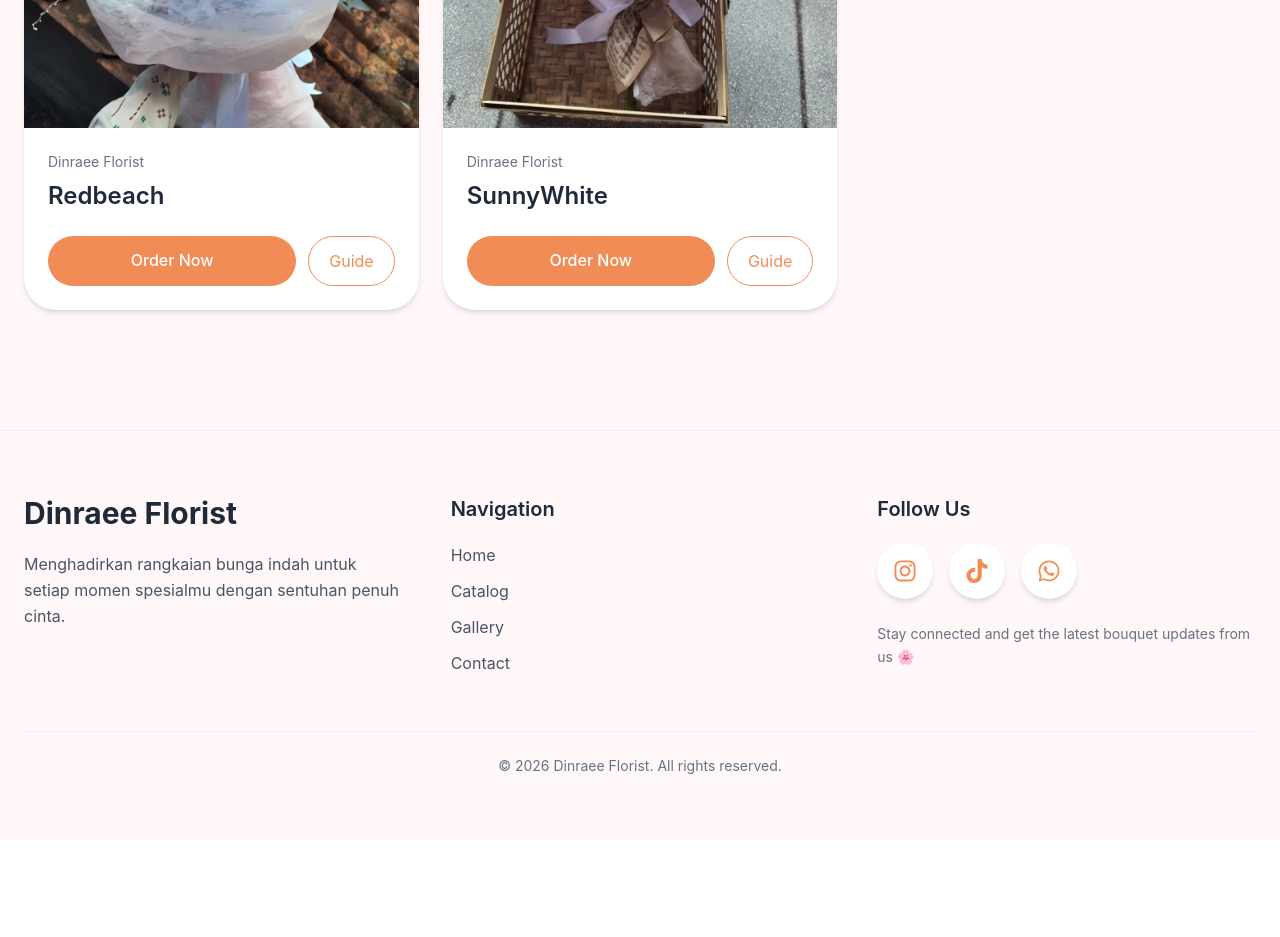
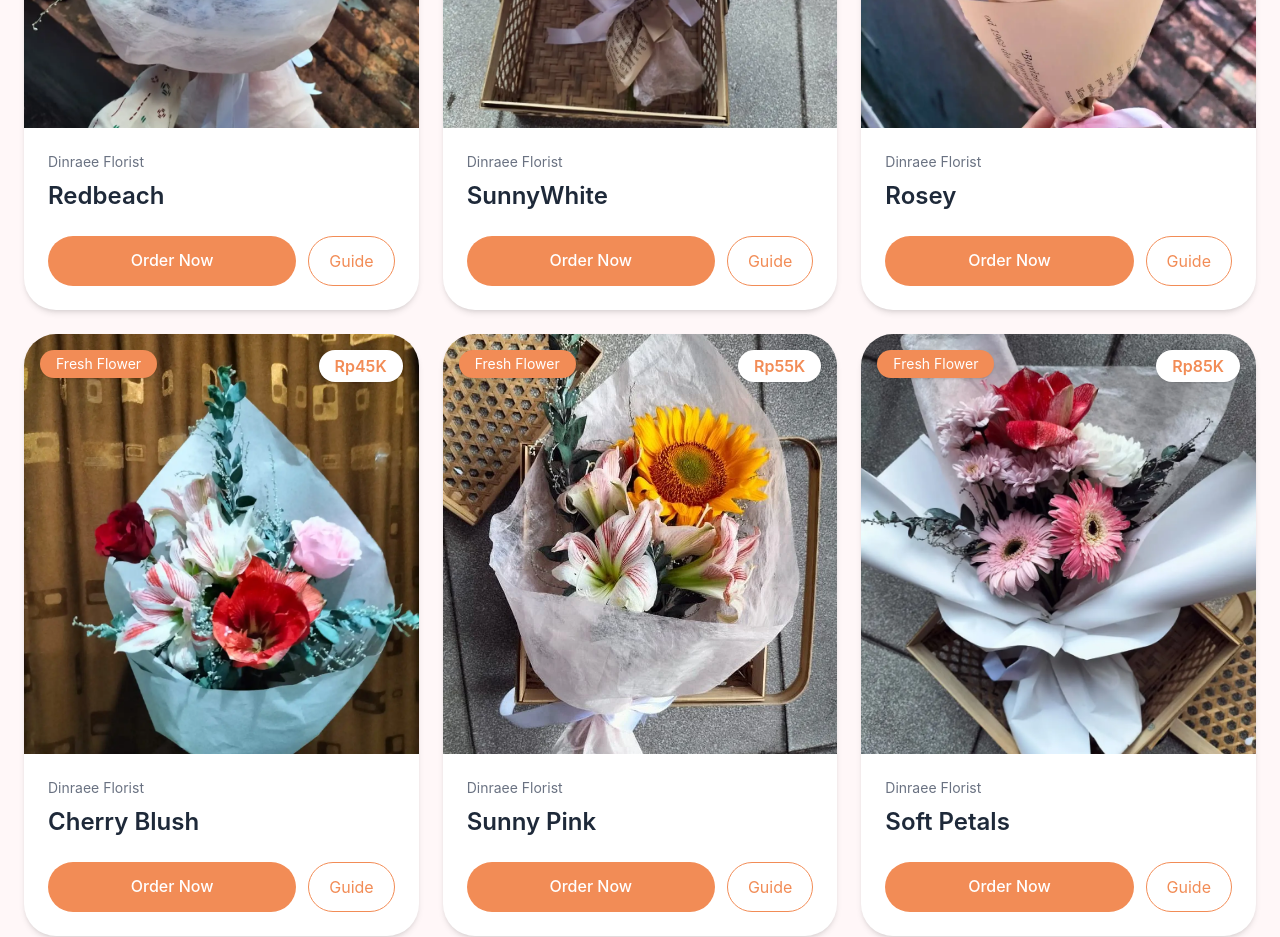
Before and after one commit to udintofa/dinraee, a React (Vite) app: page /katalog in a window 1280 px wide. Shown: the part 1860-2797 px from the top of the page. Before the commit the page ends 2700 px from the top, so only its background shows below. Built offline with nearby package versions, Linux system fonts and the light colour scheme; the HTML template or start-up script is replaced by a standard one.

Commit message:
menambah katalog

```diff
--- a/src/pages/Katalog.jsx
+++ b/src/pages/Katalog.jsx
@@ -34,57 +34,85 @@ export default function Katalog() {
       id: 1,
       title: "Blueshy",
       category: "Fresh Flower",
-      price: 55,
+      price: 70,
       image: "/images/Blueshy.webp",
     },
     {
       id: 2,
       title: "Squeezy",
       category: "Fresh Flower",
-      price: 65,
+      price: 50,
       image: "/images/Squeezy.webp",
     },
     {
       id: 3,
       title: "Geby",
       category: "Fresh Flower",
-      price: 50,
+      price: 10,
       image: "/images/Geby.webp",
     },
     {
       id: 4,
       title: "Gerbi",
       category: "Fresh Flower",
-      price: 45,
+      price: 12,
       image: "/images/Gerbi.webp",
     },
     {
       id: 5,
       title: "Pinki",
       category: "Fresh Flower",
-      price: 70,
+      price: 45,
       image: "/images/Pinki.webp",
     },
     {
       id: 6,
       title: "Pinkyboe",
       category: "Fresh Flower",
-      price: 60,
+      price: 80,
       image: "/images/Pinkyboe.webp",
     },
     {
       id: 7,
       title: "Redbeach",
       category: "Fresh Flower",
-      price: 75,
+      price: 85,
       image: "/images/Redbeach.webp",
     },
     {
       id: 8,
       title: "SunnyWhite",
       category: "Fresh Flower",
-      price: 58,
+      price: 65,
       image: "/images/SunnyWhite.webp",
+    },
+    {
+      id: 9,
+      title: "Rosey",
+      category: "Fresh Flower",
+      price: 15,
+      image: "/images/Rosey.webp",
+    },
+    {
+      id: 10,
+      title: "Cherry Blush",
+      category: "Fresh Flower",
+      price: 45,
+      image: "/images/CherryBlush.webp",
+    },
+    {
+      id: 11,
+      title: "Sunny Pink",
+      category: "Fresh Flower",
+      price: 55,
+      image: "/images/SunnyPink.webp",
+    },
+    {
+      id: 12,
+      title: "Soft Petals",
+      category: "Fresh Flower",
+      price: 85,
+      image: "/images/SoftPetals.webp",
     },
   ];
 
```
